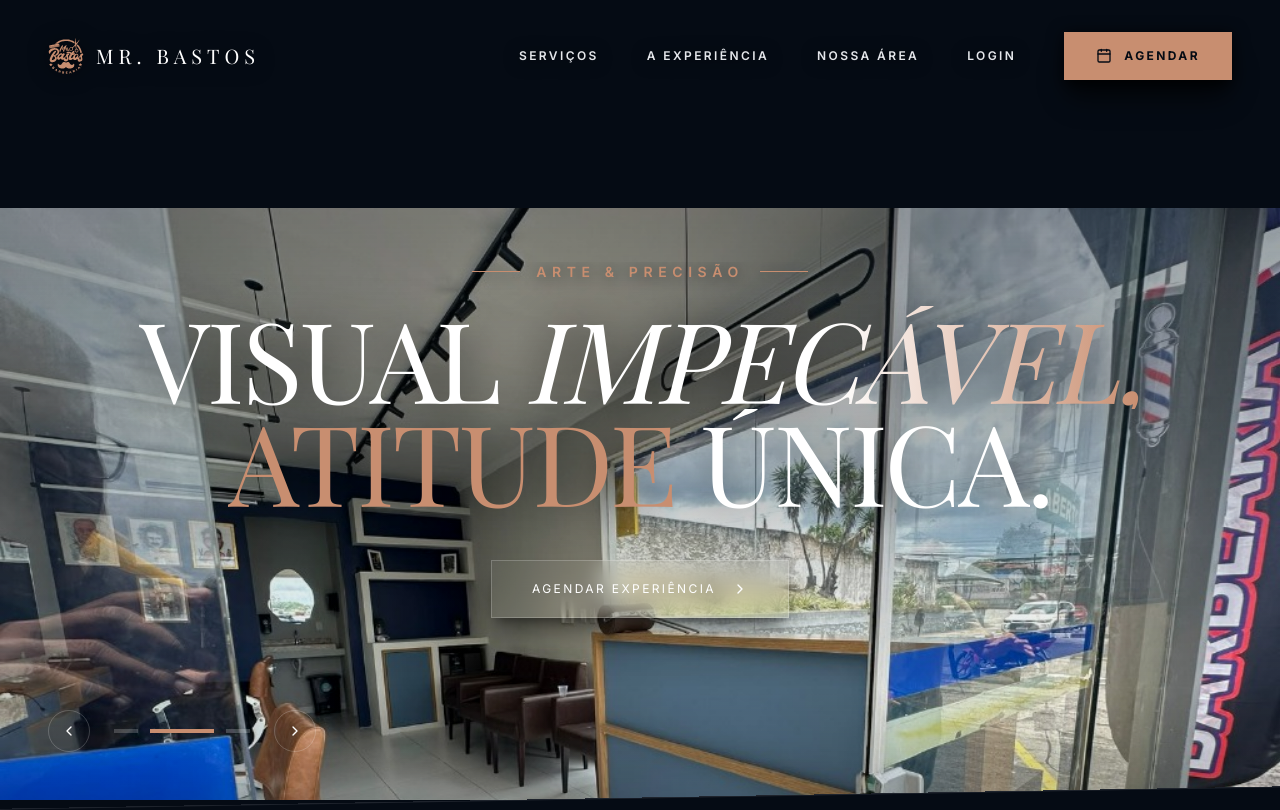
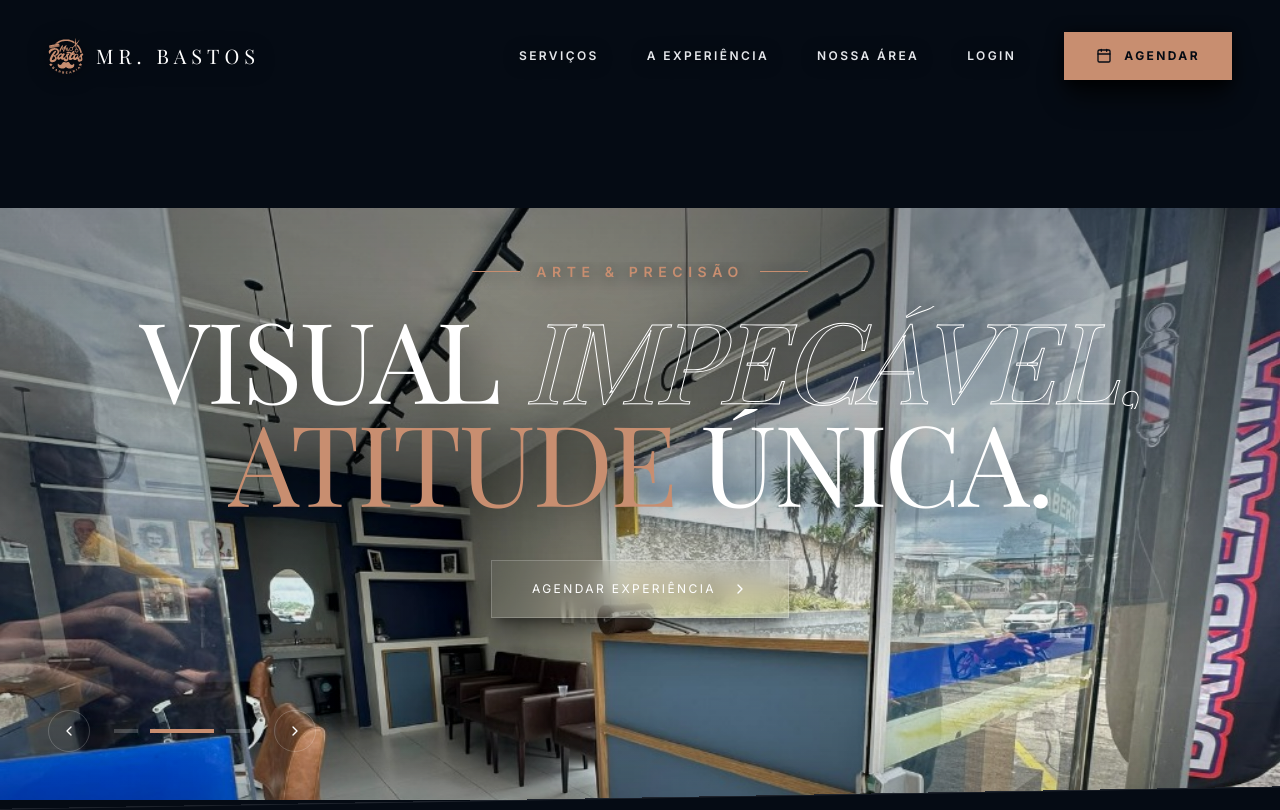
Before and after one commit to rodrigoestevao762/barber-pro, a Next.js app: page / in a window 1280 px wide. Shown: the top 810 px of the page. Built offline with nearby package versions, Linux system fonts and the light colour scheme; no server answers; a web font is replaced by a local one.

Commit message:
fix: restaurar efeito interativo original de contorno e preenchimento na palavra IMPECAVEL

```diff
--- a/src/app/page.tsx
+++ b/src/app/page.tsx
@@ -407,7 +407,7 @@ export default function Home() {
           <h1 className="text-5xl sm:text-6xl md:text-[7rem] font-serif leading-[0.92] tracking-tight uppercase flex flex-col items-center drop-shadow-[0_4px_24px_rgba(0,0,0,0.9)]">
             <RevealText delay={1.3}>
               VISUAL{" "}
-              <span className="italic text-transparent bg-clip-text bg-gradient-to-r from-white via-white to-[#C88E70]">
+              <span className="italic text-transparent [-webkit-text-stroke:1px_white] hover:text-white transition-colors duration-500 cursor-pointer">
                 IMPECÁVEL,
               </span>
             </RevealText>
```
